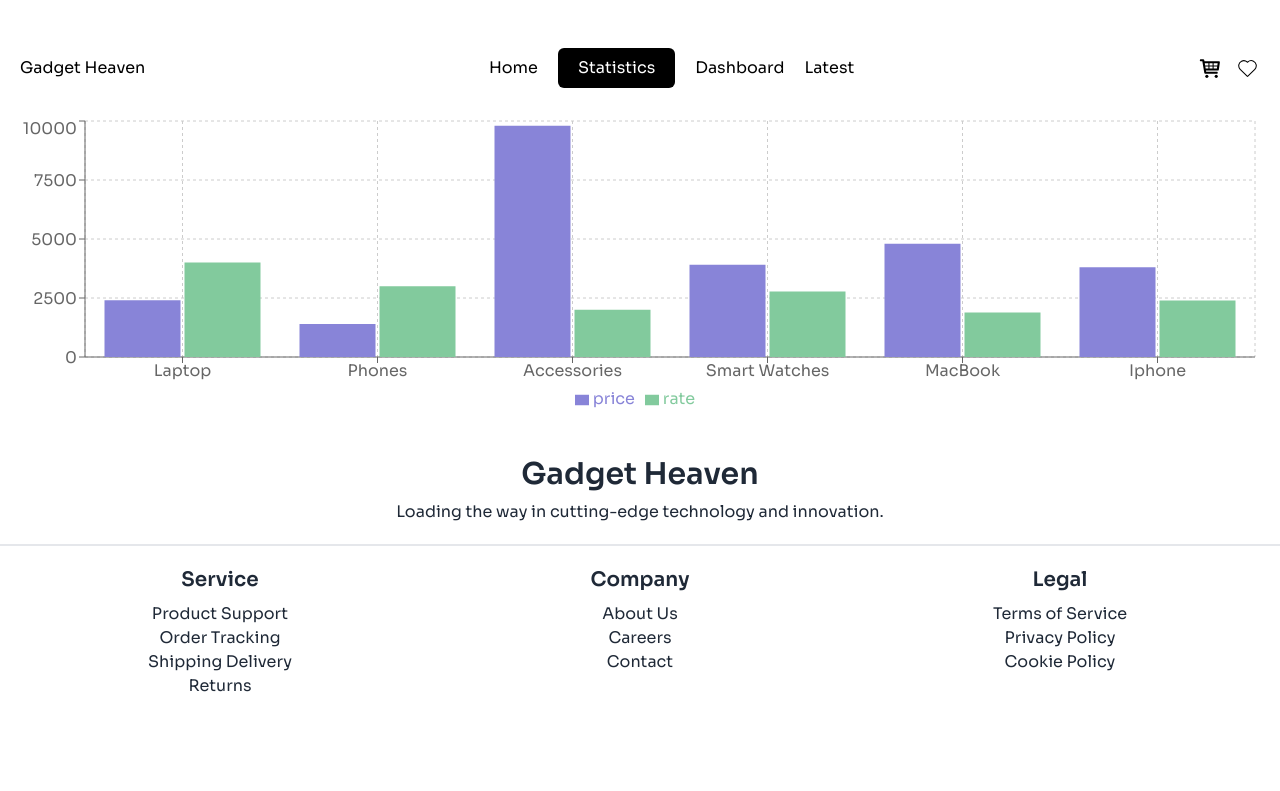
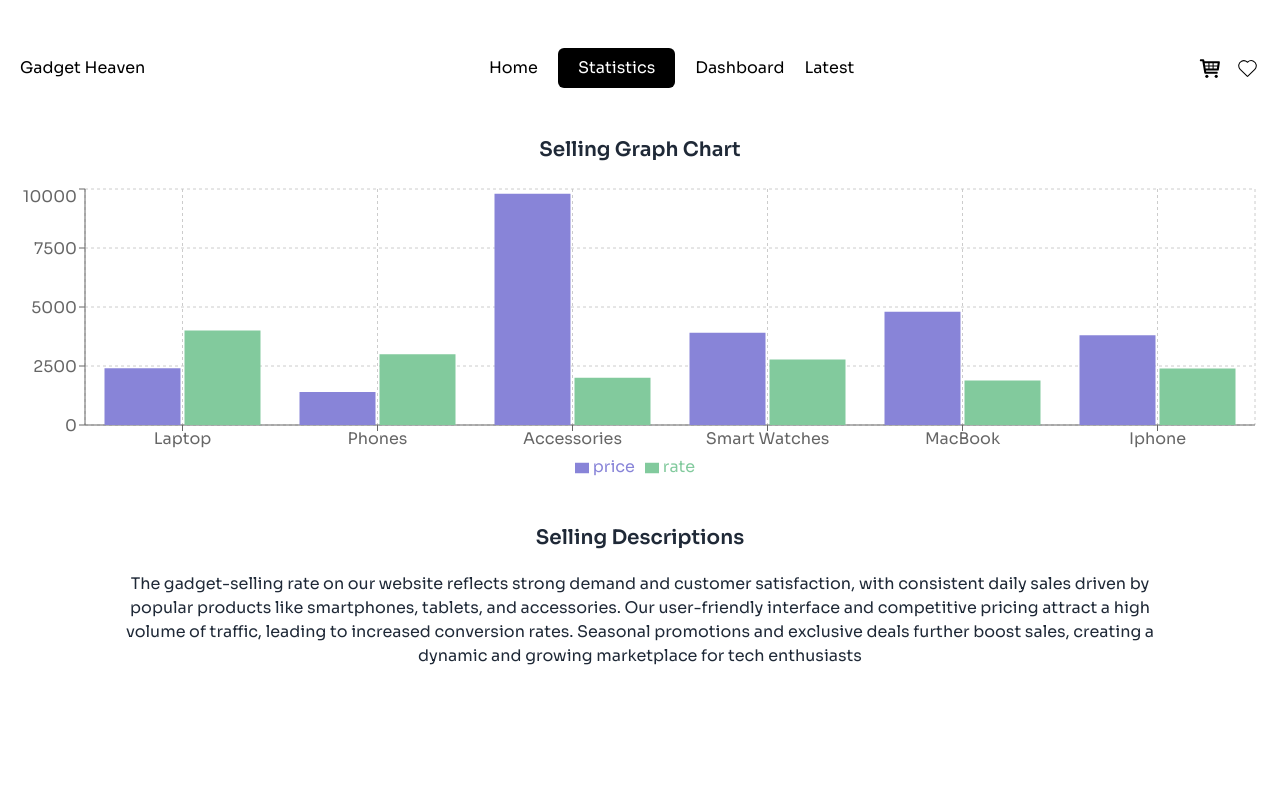
Before and after one commit to programming-hero-web-course-4/b10a8-gadget-heaven-hirock0, a React (Vite) app: page /statistics in a window 1280 px wide. Shown: the top 791 px of the page. Built offline with nearby package versions, Linux system fonts and the light colour scheme; a web font is replaced by a local one.

Commit message:
readme file added

```diff
--- a/src/components/ProductCards/ProductCards.jsx
+++ b/src/components/ProductCards/ProductCards.jsx
@@ -3,11 +3,11 @@ import { Link } from "react-router-dom";
 const ProductCards = ({ item }) => {
   return (
     <div className=" w-full bg-white p-5 max-sm:p-3 rounded-lg ">
-      <div className=" h-52  max-sm:h-72  flex items-center justify-center">
+      <div className=" h-72 max-sm:h-52  flex items-center justify-center">
         <img
           src={item.product_image}
           alt={item.product_title}
-          className=" rounded-lg w-full h-full object-cover "
+          className="  w-full h-full object-contain "
         />
       </div>
       <div className="mt-5 space-y-1 max-md:text-sm max-sm:text-base max-sm:flex max-sm:flex-col ">
--- a/src/pages/Statistics/Statistics.jsx
+++ b/src/pages/Statistics/Statistics.jsx
@@ -10,13 +10,7 @@ import {
   ResponsiveContainer,
 } from "recharts";
 
-
-
 const Statistics = () => {
-
-
-
-
   const data = [
     { name: "Laptop", rate: 4000, price: 2400 },
     { name: "Phones", rate: 3000, price: 1398 },
@@ -25,10 +19,12 @@ const Statistics = () => {
     { name: "MacBook", rate: 1890, price: 4800 },
     { name: "Iphone", rate: 2390, price: 3800 },
   ];
-
   return (
-    <main>
-      <div className="">
+    <main className="pb-20">
+      <div className=" mt-5">
+        <h1 className=" text-center text-xl mb-5 font-semibold">
+          Selling Graph Chart
+        </h1>
         <ResponsiveContainer width="100%" height={300}>
           <BarChart data={data}>
             <CartesianGrid strokeDasharray="3 3" />
@@ -40,6 +36,21 @@ const Statistics = () => {
             <Bar dataKey="rate" fill="#82ca9d" />
           </BarChart>
         </ResponsiveContainer>
+
+        <div className="mt-10 text-center flex flex-col items-center">
+          <h1 className=" text-center text-xl font-semibold ">
+            Selling Descriptions
+          </h1>
+          <p className=" mt-5 w-5/6">
+            The gadget-selling rate on our website reflects strong demand and
+            customer satisfaction, with consistent daily sales driven by popular
+            products like smartphones, tablets, and accessories. Our
+            user-friendly interface and competitive pricing attract a high
+            volume of traffic, leading to increased conversion rates. Seasonal
+            promotions and exclusive deals further boost sales, creating a
+            dynamic and growing marketplace for tech enthusiasts
+          </p>
+        </div>
       </div>
     </main>
   );
```
Also changed, not shown: 1 other file (tests, documents, lock files or other folders).
